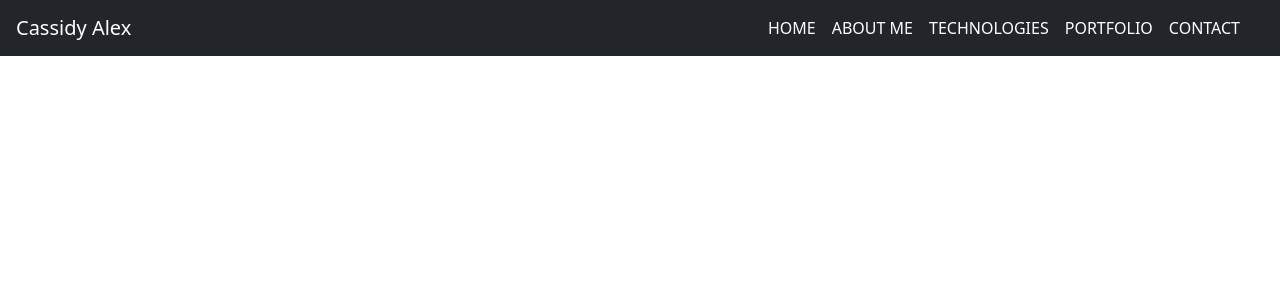
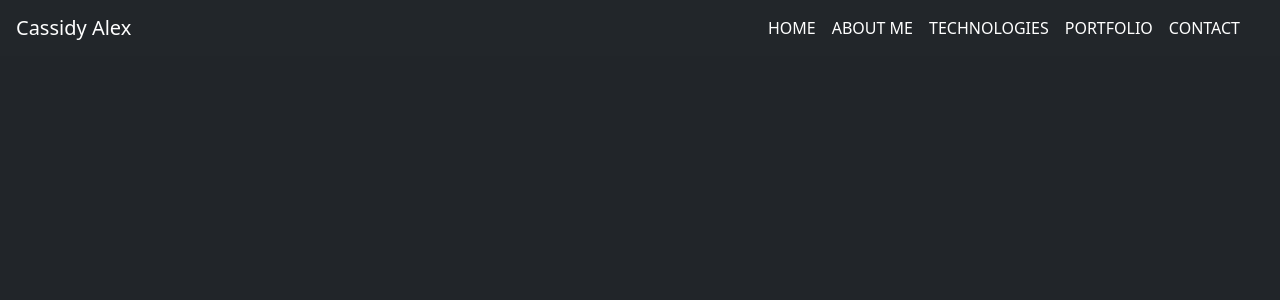
Before and after one commit to casscalex/cassidy-alex-portfolio, a React (Create React App) app: page / in a window 1280 px wide. Shown: the top 300 px of the page. Built offline with nearby package versions, Linux system fonts and the light colour scheme.

Commit message:
added particel package

```diff
--- a/package.json
+++ b/package.json
@@ -11,6 +11,7 @@
     "react-bootstrap": "^2.3.0",
     "react-dom": "^18.0.0",
     "react-scripts": "5.0.1",
+    "react-tsparticles": "^2.0.6",
     "web-vitals": "^2.1.4"
   },
   "scripts": {
--- a/src/App.css
+++ b/src/App.css
@@ -5,3 +5,7 @@
   --light-color: hsl(209, 100%, 92%);
   --font-color-hover: hsl(0, 0%, 40%);
 }
+
+#tsparticles {
+  height: 100vh;
+}
--- a/src/App.js
+++ b/src/App.js
@@ -1,10 +1,70 @@
 import './App.css';
 import Navigation from './screens/navigationBar/NavigationBar';
+
+import Particles from 'react-tsparticles';
 
 function App() {
   return (
     <div className="App">
       <Navigation />
+      <Particles
+        id="tsparticles"
+        options={{
+          background: {
+            color: {
+              value: "#212529",
+            },
+          },
+          fpsLimit: 60,
+          interactivity: {
+            events: {
+              onClick: {
+                enable: true,
+                mode: "push",
+              },
+              // onHover: {
+              //   enable: true,
+              //   mode: "repulse",
+              // },
+              resize: true,
+            },
+            modes: {
+              bubble: {
+                distance: 200,
+                duration: 2,
+                opacity: 0.8,
+                size: 40,
+              },
+              push: {
+                quantity: 4,
+              },
+              repulse: {
+                distance: 200,
+                duration: 0.4,
+              },
+            },
+          },
+          particles: {
+            color: {
+              value: "#ffffff",
+            },
+            links: {
+              color: "#ffff5f",
+              distance: 150,
+              enable: true,
+              opacity: 0.5,
+            },
+            move: {
+              direction: "none",
+              enable: true,
+              outMode: "bounce",
+              random: false,
+              speed: 1,
+              straight: false,
+            },
+          },
+        }}
+      />
     </div>
   );
 }
--- a/src/screens/navigationBar/NavigationBar.js
+++ b/src/screens/navigationBar/NavigationBar.js
@@ -13,7 +13,7 @@ function createLinks(){
 function NavigationBar() {
   return (
     <div id='home'>
-        <Navbar className='naviagtion_container' expand='lg'>
+        <Navbar className='naviagtion_container' style={{ zIndex: '2', position: 'fixed', top: '0', width: '100%'}} collapseOnSelect expand='lg'>
             <Navbar.Brand style={{ marginLeft: '1rem'}} href="#home">
                 Cassidy Alex
             </Navbar.Brand>
```
Also changed, not shown: 1 other file (tests, documents, lock files or other folders).
